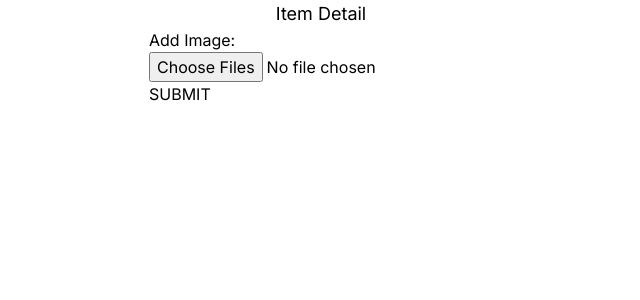
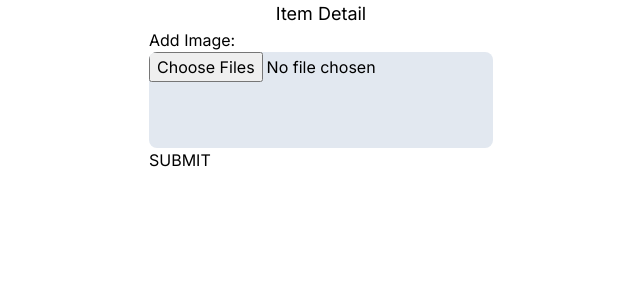
Before and after one commit to Nah7wzy/rateeat-internal-webapp, a Next.js app: page /items/1 in a window 1280 px wide. Shown: the top 300 px of the page, without its empty margins (319-959 px from the left). Built offline with nearby package versions, Linux system fonts and the light colour scheme.

Commit message:
fix: Increase drag and dropzone

```diff
--- a/components/ImageUpload.tsx
+++ b/components/ImageUpload.tsx
@@ -1,7 +1,7 @@
 "use client"
 import { FormEvent, useState } from "react";
 
-export default function ImageUpload({ id, item, restaurant }: { id: string | string[], item: boolean, restaurant: boolean }) {
+export default function ImageUpload({ id, item, restaurant }: { id: string | string[] | undefined, item: boolean, restaurant: boolean }) {
     const [file, setFile] = useState<FileList>();
 
     function handleChange(files: FileList | null) {
@@ -42,7 +42,7 @@ export default function ImageUpload({ id, item, restaurant }: { id: string | str
         <>
             <form onSubmit={handleSubmit} className="App">
                 <h2>Add Image:</h2>
-                <input type="file" onChange={(e) => handleChange(e.target.files)} multiple />
+                <input type="file" onChange={(e) => handleChange(e.target.files)} multiple className="w-full h-24 bg-slate-200 rounded-lg"/>
 
                 <div className="flex gap-2">
                     {
```
